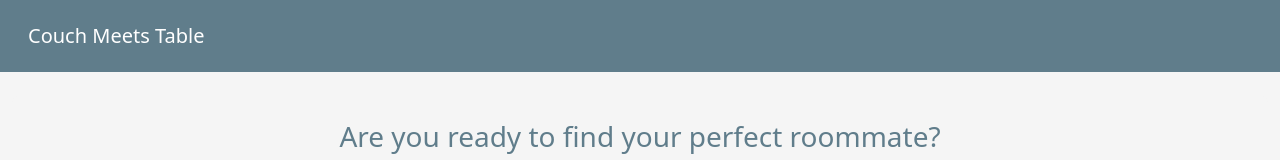
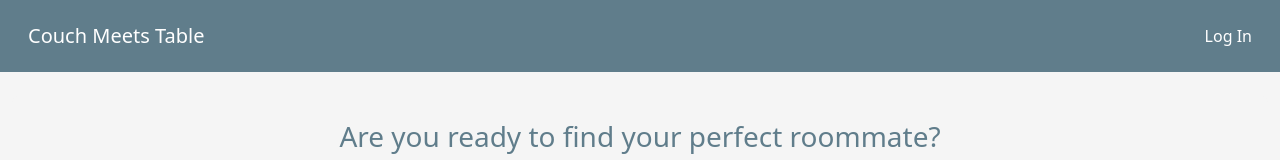
Before and after one commit to bhavyapkrishna/couch-meets-table, a React (Create React App) app in the folder client/: page / in a window 1280 px wide. Shown: the top 160 px of the page. Built offline with nearby package versions, Linux system fonts and the light colour scheme.

Commit message:
typo oops

```diff
--- a/client/src/components/Navbar.js
+++ b/client/src/components/Navbar.js
@@ -21,7 +21,7 @@ function Navbar() {
                             </Link>
                         </>
                     )}
-                    {["/swiping", "/profile"].includes(pathname) && (
+                    {["/", "/login", "/quiz"].includes(pathname) && (
                         <>
                             <Link to="/login" className={`text-white text-decoration-none ${location.pathname === "/login" ? "fw-bold border-bottom border-white" : ""}`}>
                                 Log In
```
